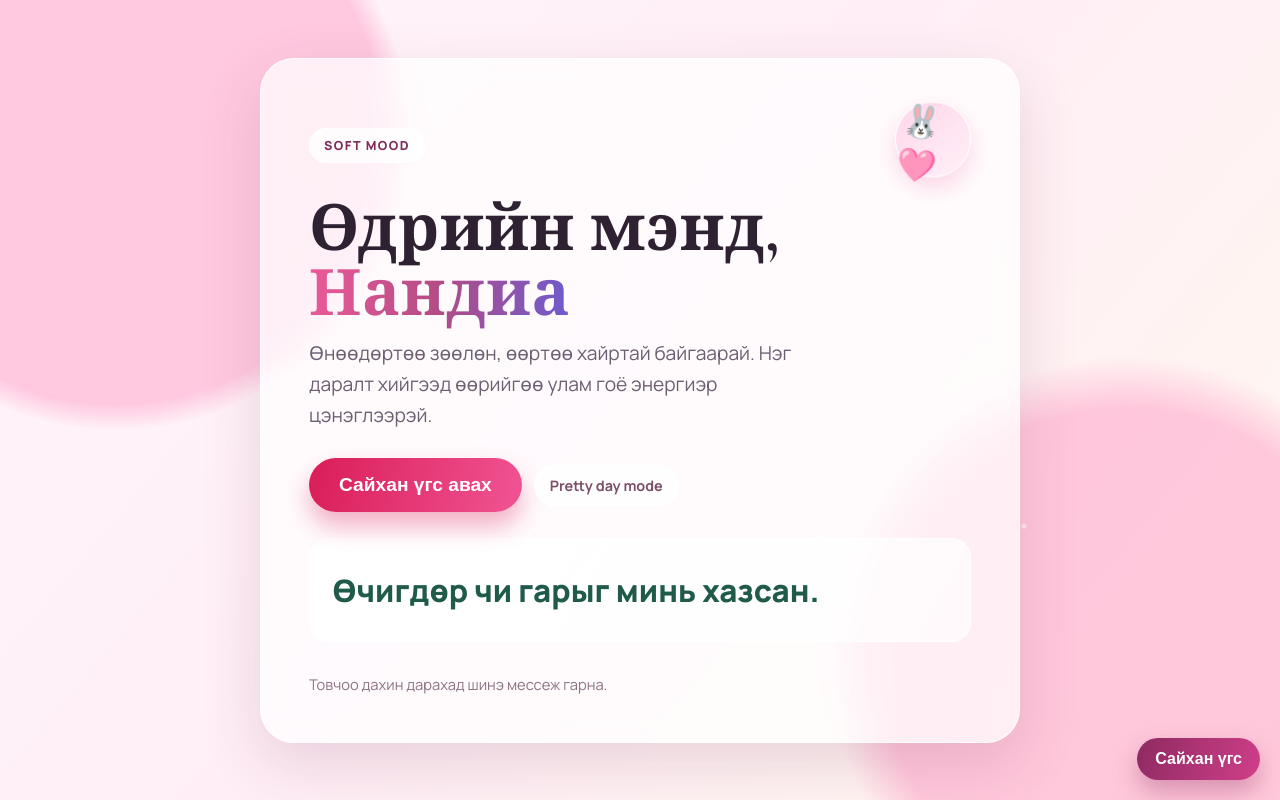
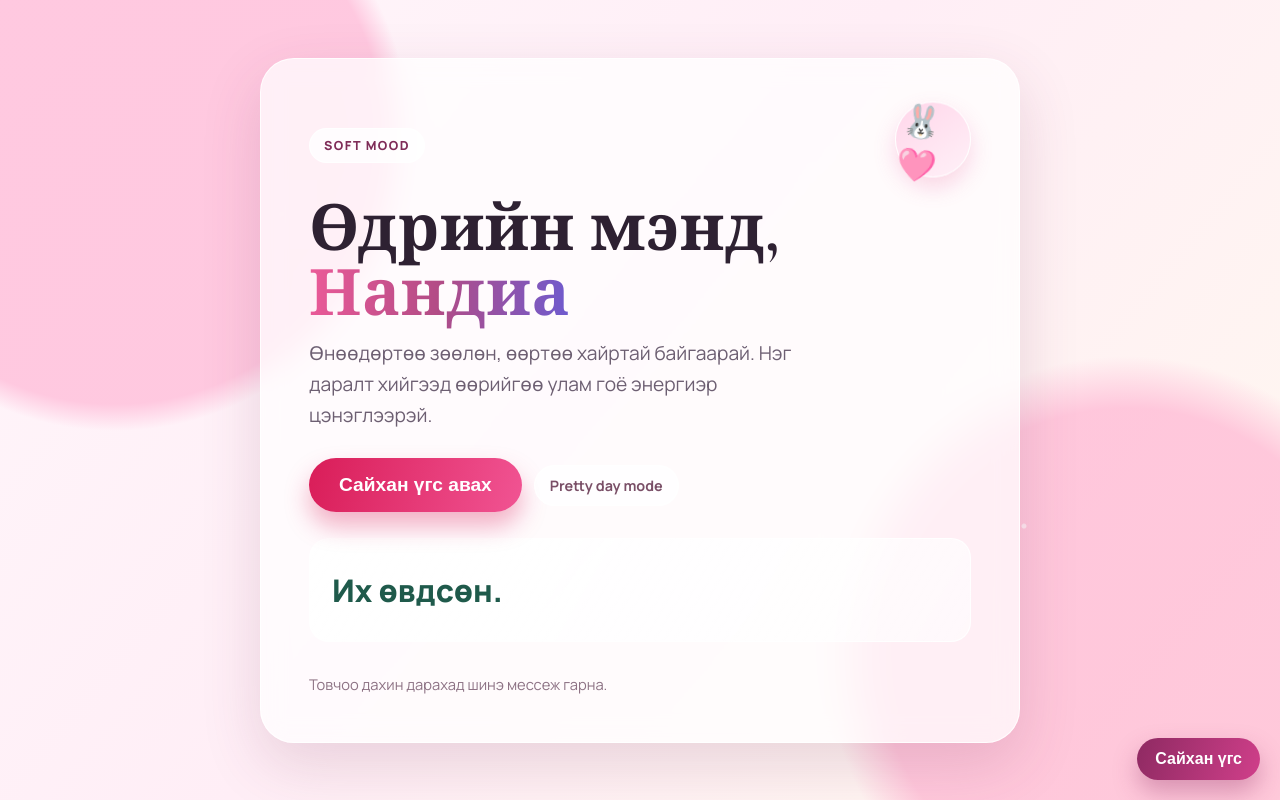
Before and after one commit to Dack-eng/-2, a plain HTML site: page index.html in a window 1280 px wide. Both pictures are taken after a click on the button "Сайхан үгс авах". Drawn offline with nearby package versions, Linux system fonts and the light colour scheme.

Commit message:
Show messages in fixed sequential order

```diff
--- a/index.html
+++ b/index.html
@@ -328,6 +328,7 @@
       "Гэхдээ миний хацар дээр үнссэн шүү.",
       "За тэгээд, ажлаа сайн хийгээрэй."
     ];
+    let currentIndex = 0;
 
     const messageEl = document.getElementById("message");
     const button = document.getElementById("cheerBtn");
@@ -341,10 +342,10 @@
 
     function showNextMessage() {
       triggerPageSwap();
-      const i = Math.floor(Math.random() * messages.length);
+      currentIndex = (currentIndex + 1) % messages.length;
       messageEl.classList.add("swap");
       setTimeout(() => {
-        messageEl.textContent = messages[i];
+        messageEl.textContent = messages[currentIndex];
         messageEl.classList.remove("swap");
         messageEl.classList.add("pop");
         setTimeout(() => messageEl.classList.remove("pop"), 220);
```
